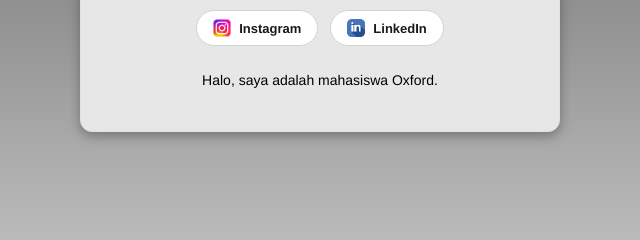
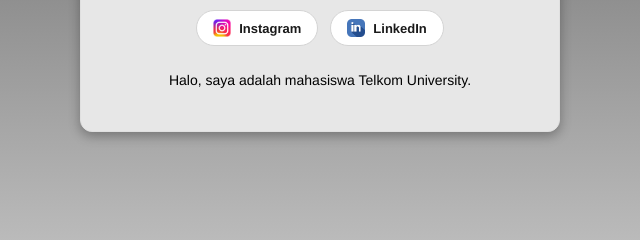
Before and after one commit to naadhy/tugashtml1week2.github.io, a plain HTML site: page index.html in a window 1280 px wide. Shown: the part 440-680 px from the top of the page, 320-960 px from the left. Drawn offline with Linux system fonts and the light colour scheme.

Commit message:
Update index.html

```diff
--- a/index.html
+++ b/index.html
@@ -38,7 +38,7 @@
 
     <!-- Desk -->
     <p class="sayasiapa">
-      Halo, saya adalah mahasiswa Oxford.
+      Halo, saya adalah mahasiswa Telkom University.
     </p>
 
   </main>
```
